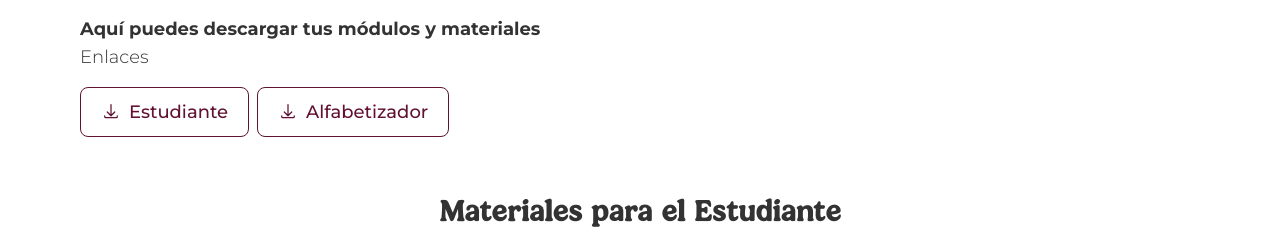
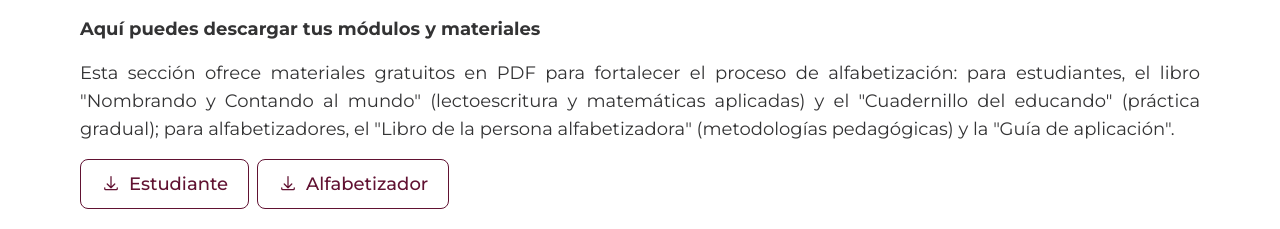
Before and after one commit to ineacdmx2024/inea-web, a Next.js app: page /materiales in a window 1280 px wide. Shown: the part 331-560 px from the top of the page. Built offline with nearby package versions, Linux system fonts and the light colour scheme.

Commit message:
MATERIALES[TEXTO]

```diff
--- a/src/app/materiales/page.jsx
+++ b/src/app/materiales/page.jsx
@@ -238,7 +238,10 @@ function Materiales() {
               <div className="mx-auto mb-4 w-full max-w-full ">
                 <div className="pt-4 leading-7 justify-start text-[#333334] text-[18px]">
                   <strong>Aquí puedes descargar tus módulos y materiales</strong>
-                  <p className="font-light">Enlaces</p>
+                  <p className="pt-4 leading-7 justify-start text-[#333334] text-[18px] text-justify">Esta sección ofrece materiales gratuitos en PDF para fortalecer el proceso de alfabetización:
+                                            para estudiantes, el libro "Nombrando y Contando al mundo" (lectoescritura y matemáticas aplicadas)
+                                            y el "Cuadernillo del educando" (práctica gradual); para alfabetizadores, el "Libro de la persona alfabetizadora"
+                                            (metodologías pedagógicas) y la "Guía de aplicación".</p>
                 </div>
               </div>
               <div className="w-full flex-col">
@@ -252,7 +255,11 @@ function Materiales() {
               <div className="mx-auto mb-4 w-full max-w-full ">
                 <div className="pt-4 leading-7 justify-start text-[#333334] text-[18px]">
                   <strong>Aquí puedes descargar tus módulos y materiales</strong>
-                  <p className="font-light">Enlaces</p>
+                  <p className="pt-4 leading-7 justify-start text-[#333334] text-[18px] text-justify">Los materiales gratuitos en formato PDF descargables incluyen cinco módulos
+                                             para primaria: Lengua y comunicación 1 y 2, que se centran en la expresión oral y escrita,
+                                             el análisis textual y la diversidad lingüística; Pensamiento matemático 1 y 2, que cubren
+                                             operaciones básicas, geometría, estadística y la resolución de problemas cotidianos; y Vida
+                                             y comunidad 1, que combina ciencias sociales y naturales.</p>
                 </div>
               </div>
               <div className="w-full flex-col">
@@ -266,7 +273,11 @@ function Materiales() {
               <div className="mx-auto mb-4 w-full max-w-full ">
                 <div className="pt-4 leading-7 justify-start text-[#333334] text-[18px]">
                   <strong>Aquí puedes descargar tus módulos y materiales</strong>
-                  <p className="font-light">Enlaces</p>
+                  <p className="pt-4 leading-7 justify-start text-[#333334] text-[18px] text-justify">Los materiales gratuitos en PDF para secundaria incluyen:
+                    Lengua y comunicación 3 y 4 (análisis de textos, diversidad lingüística y convivencia);
+                    Pensamiento matemático 3, 4 y 5 (números reales, álgebra, estadística y probabilidad aplicada);
+                    y Vida y comunidad 2 y 3 (diversidad biocultural, historia comunitaria y sociedades democráticas).
+                    Todos vinculan habilidades comunicativas, matemáticas y valores socioambientales.</p>
                 </div>
               </div>
               <div className="w-full flex-col">
```
